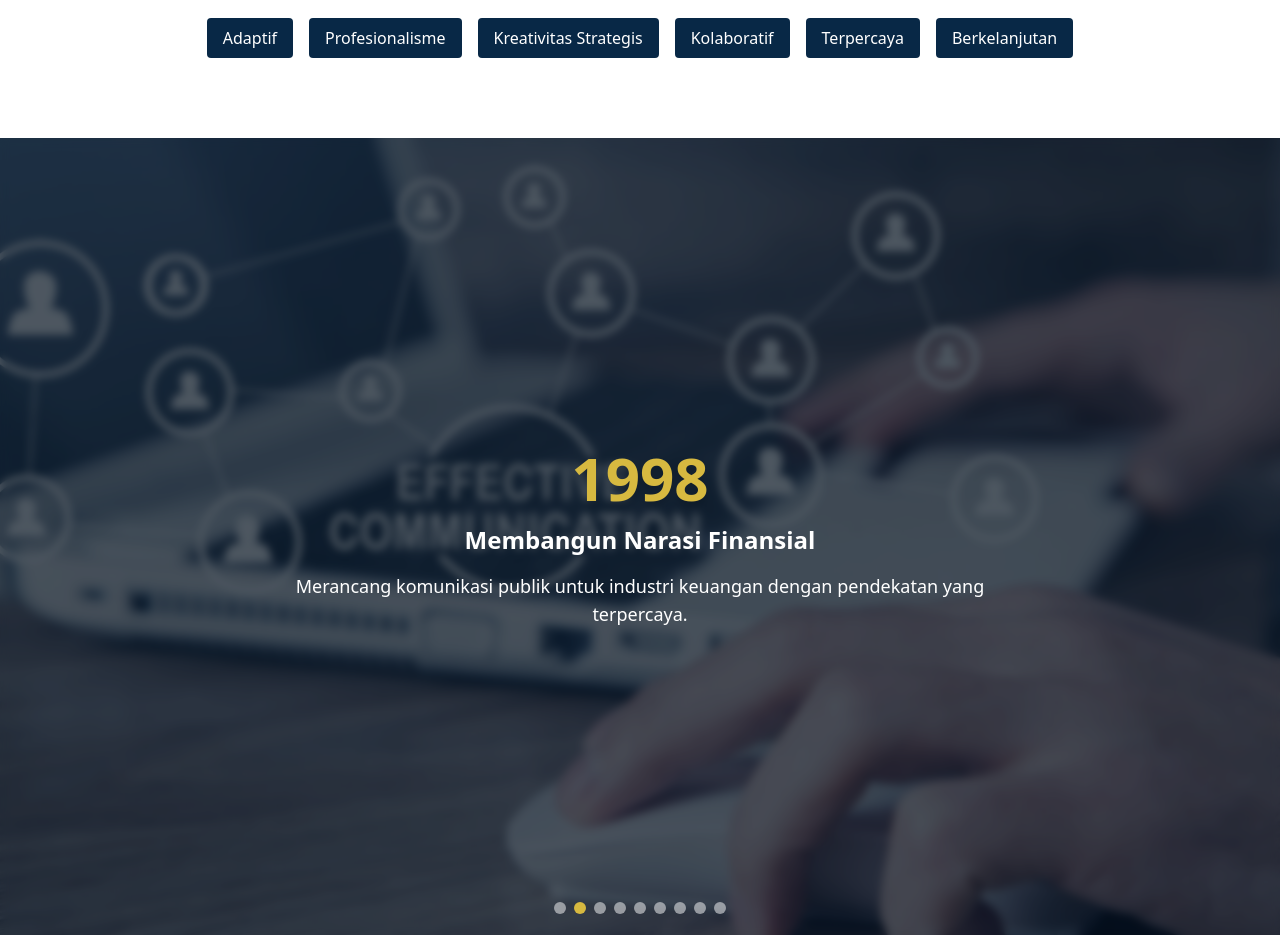
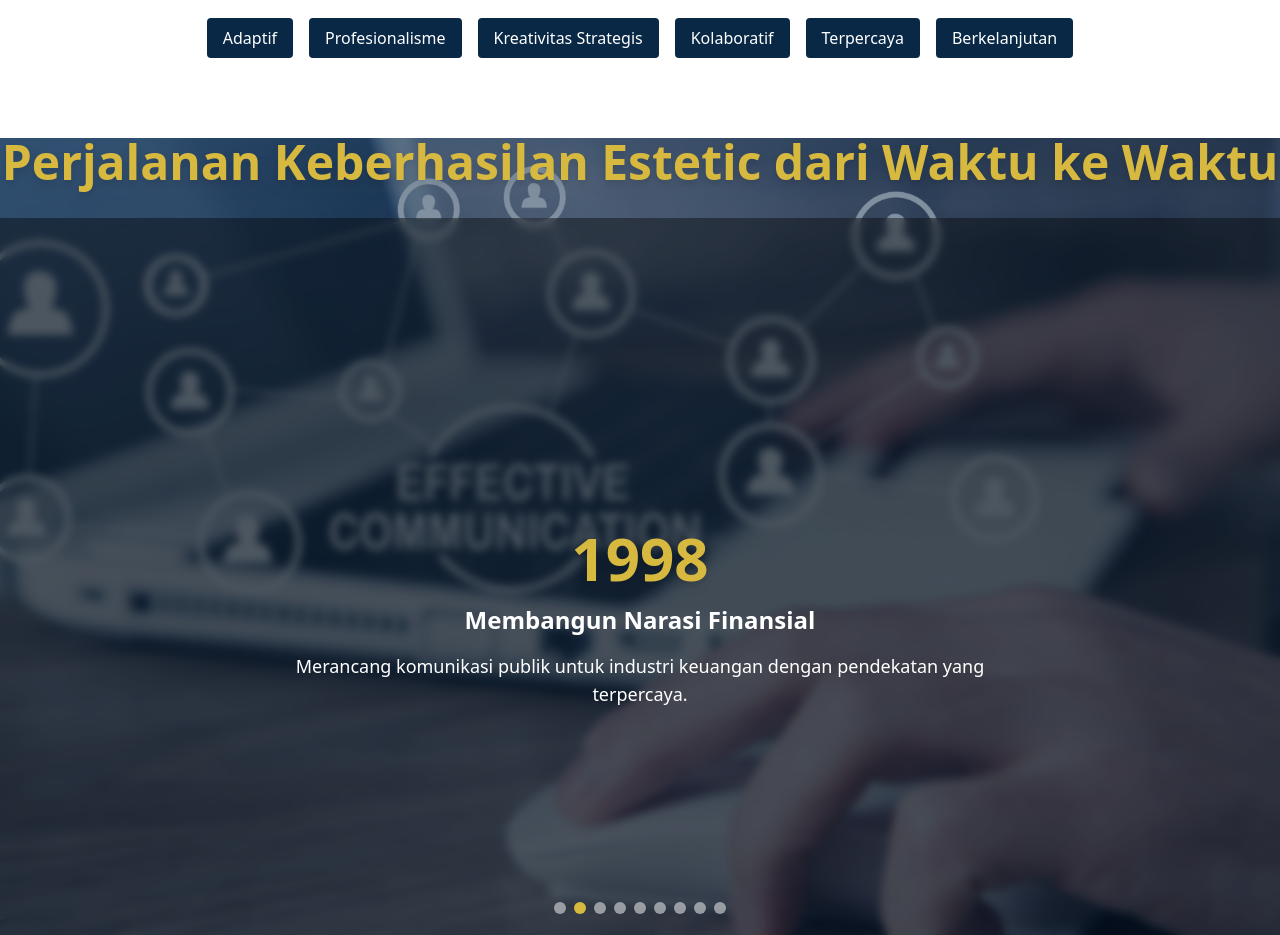
Before and after one commit to ProfAdri90/estetic-dinamis, a Next.js app: page / in a window 1280 px wide. Shown: the part 2140-3075 px from the top of the page. Built offline with nearby package versions, Linux system fonts and the light colour scheme.

Commit message:
Update index.js

```diff
--- a/pages/index.js
+++ b/pages/index.js
@@ -567,6 +567,11 @@ useEffect(() => {
   </div>
 </section>
 <section id="sukses" className="relative w-full h-screen overflow-hidden">
+    <h2 className="text-4xl md:text-5xl font-bold text-center text-[#d7b940] drop-shadow-lg mb-8 z-20 relative">
+    {lang === 'id'
+      ? 'Perjalanan Keberhasilan Estetic dari Waktu ke Waktu'
+      : 'Estetic’s Legacy of Excellence Through the Years'}
+  </h2>
   {/* Background Image Crossfade */}
   <AnimatePresence mode="wait">
     <motion.div
```
